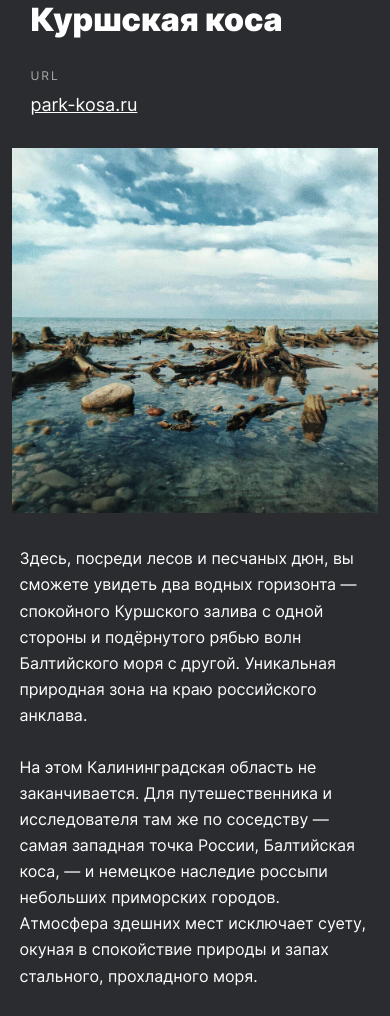
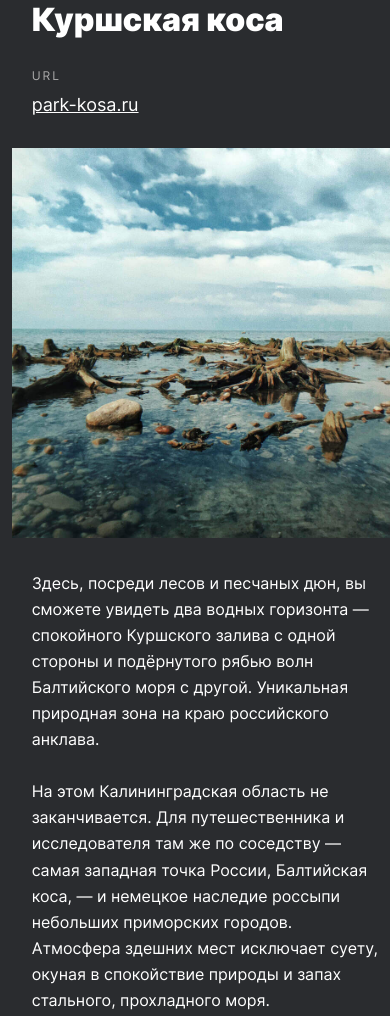
Before and after one commit to AlexeyEfimov85/russian-travel, a plain HTML site: page index.html in a window 390 px wide. Shown: the part 2501-3517 px from the top of the page. Drawn offline with Linux system fonts and the light colour scheme.

Commit message:
отладка изображения

```diff
--- a/blocks/card/__image/card__image.css
+++ b/blocks/card/__image/card__image.css
@@ -17,6 +17,6 @@
 
 @media screen and (max-width: 400px) {
     .card__image {
-        max-width: 100%;
+        max-width: 100vw;
     }
 }
```
